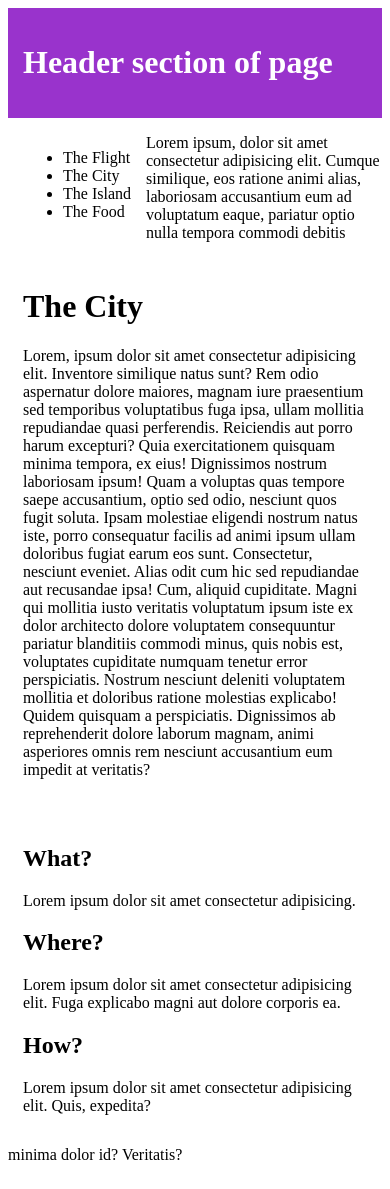
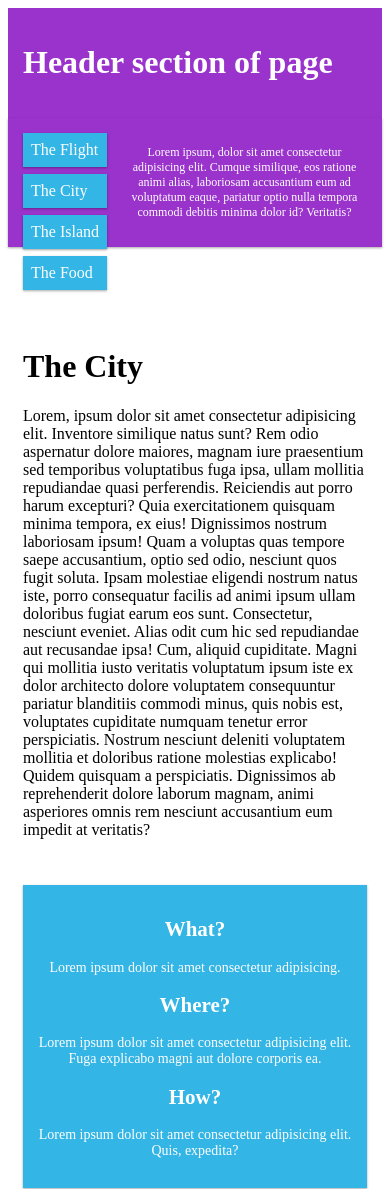
Before and after one commit to atul-mandavkar/responsiveness, a plain HTML site: page index.html in a window 390 px wide. Shown: the top 1189 px of the page. Drawn offline with Linux system fonts and the light colour scheme.

Commit message:
Step 6
All other normal formatting for rest of the elements.
But still not move towards responsivenesss

```diff
--- a/public/css/style1.css
+++ b/public/css/style1.css
@@ -15,3 +15,34 @@ header{
     color: #ffffff;
     padding: 15px;
 }
+.menu ul{
+    list-style-type: none;
+    padding: 0;
+    margin: 0;
+}
+.menu li{
+    padding: 8px;
+    margin-bottom: 7px;
+    background-color: #33b5e5;
+    color: #ffffff;
+    box-shadow: 0 1px 3px rgba(0,0,0,0.12), 0 1px 2px rgba(0,0,0,0.24);
+}
+.menu li:hover{
+    background-color: #3399cc;
+}
+aside{
+    background-color: #33b5e5;
+    padding: 15px;
+    color: #ffffff;
+    text-align: center;
+    font-size: 14px;
+    box-shadow: 0 1px 3px rgba(0,0,0,0.12), 0 1px 2px rgba(0,0,0,0.24);
+}
+footer{
+    background-color: #9933cc;
+    padding: 15px;
+    color: #ffffff;
+    text-align: center;
+    font-size: 12px;
+    box-shadow: 0 1px 3px rgba(0,0,0,0.12), 0 1px 2px rgba(0,0,0,0.24);
+}
```
